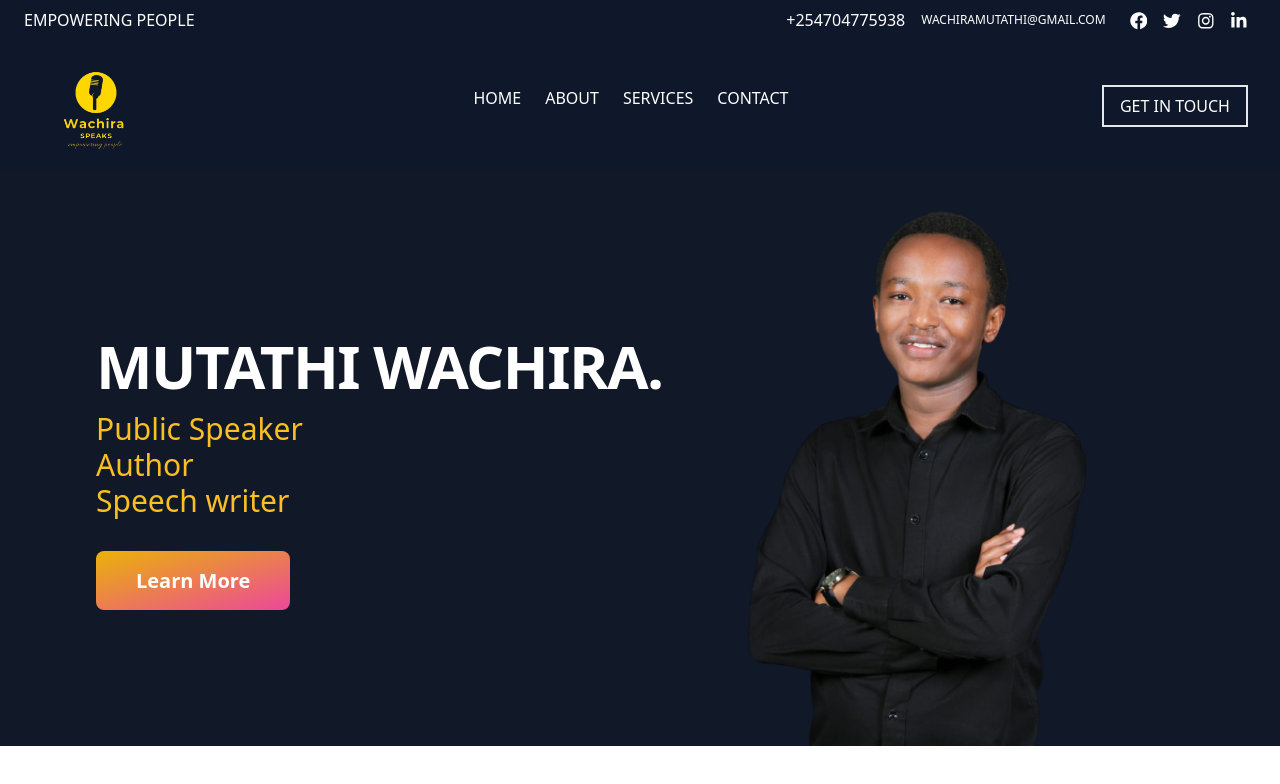
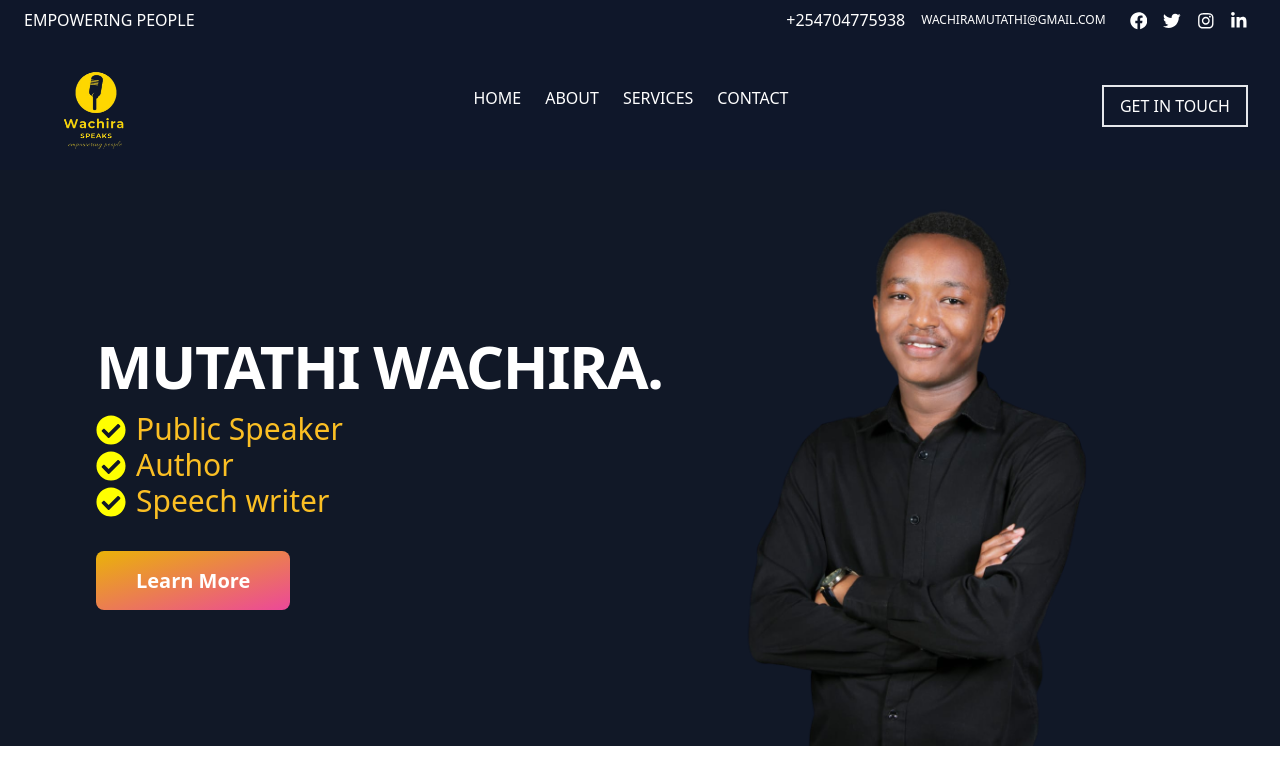
Before and after one commit to carreuky/wachira-writes, a React (Create React App) app: page / in a window 1280 px wide. Shown: the top 784 px of the page. Built offline with nearby package versions, Linux system fonts and the light colour scheme.

Commit message:
adding icons

```diff
--- a/src/Components/Home.jsx
+++ b/src/Components/Home.jsx
@@ -1,11 +1,20 @@
 import React from "react";
 import derro from "../images/mwenyewe-r.png";
 import { NavLink } from "react-router-dom";
+import { FaCheckCircle } from "react-icons/fa";
 
 export default function Home() {
   const myStyle = {
     marginTop: "-130px",
   };
+   const icon= <FaCheckCircle
+   style={{
+     fontSize: "30px",
+     color: "yellow",
+     marginRight: "10px",
+     marginTop:'4px'
+   }}
+ />
 
   return (
     <div>
@@ -14,9 +23,9 @@ export default function Home() {
           <h1 className=" text-6xl font-headline tracking-tight font-extrabold text-white leading-snug sm:leading-normal">
             MUTATHI WACHIRA.
           </h1>
-          <p className=" text-3xl text-amber-400">Public Speaker </p>
-          <p className="text-3xl text-amber-400">Author</p>
-          <p className="text-3xl text-amber-400">Speech writer</p>
+          <p className=" text-3xl text-amber-400 flex">{icon}Public Speaker </p>
+          <p className="text-3xl text-amber-400 flex">{icon} Author</p>
+          <p className="text-3xl text-amber-400 flex">{icon} Speech writer</p>
           <p className="lg:w-1/2 text-gray-600 lg:text-lg sm:text-base">
             {/* Give something to right i add hapa nimekosa kitu ama nime idea. */}
           </p>
```
